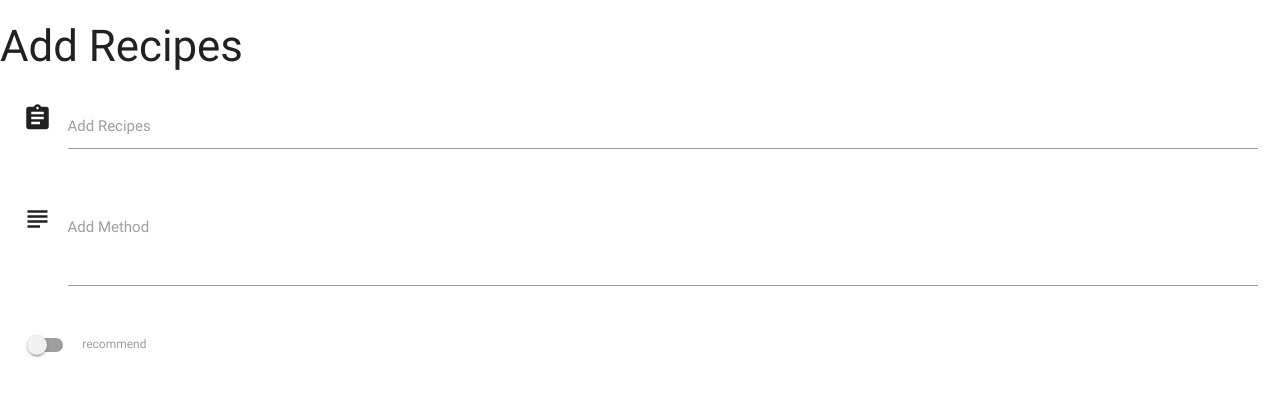
After one commit to wazzah/recipe-project, a Flask app: page /add_recipe in a window 1280 px wide. The commit adds this page. Shown: the top 397 px of the page. Run offline with Flask 2, Linux system fonts and the light colour scheme; some libraries are stand-ins or nearby versions.

Commit message:
added the addrecipe.html

```diff
--- a/app.py
+++ b/app.py
@@ -17,6 +17,11 @@ mongo = PyMongo(app)
 def get_tasks():
     return render_template("tasks.html", tasks=mongo.db.tasks.find())
 
+@app.route('/add_recipe')
+def add_recipe():
+    return render_template('addrecipe.html')
+
+
 
 if __name__ == '__main__':
     app.run(host=os.environ.get('IP'),
--- /dev/null
+++ b/templates/addrecipe.html
@@ -0,0 +1,31 @@
+{% extends 'base.html' %} {% block content %}
+<h3>Add Recipes</h3>
+<div class="row">
+    <form action="" method="POST" class="col s12">
+        <div class="row">
+            <div class="input-field col s12">
+                <i class="material-icons prefix">assignment</i>
+                <input id="add_recipe" name="add_recipe" type="text">
+                <label for="icon_prefix">Add Recipes</label>
+            </div>
+        </div>
+        <div class="row">
+            <div class="input-field col s12">
+                <i class="material-icons prefix">subject</i>
+                <textarea name="task_description" id="task_description" class="materialize-textarea"></textarea>
+                <label for="icon_telephone">Add Method</label>
+            </div>
+        </div>
+        <div class="row">
+            <div class="switch">
+                <label>
+                  <input id="is_urgent" name="is_urgent" type="checkbox">
+                  <span class="lever"></span>
+                  recommend
+                </label>
+            </div>
+        </div>
+    </form>
+</div>
+
+{% endblock %}
```
Also changed, not shown: templates/base.html (+4 -3 lines), templates/tasks.html (+25 -17 lines).
